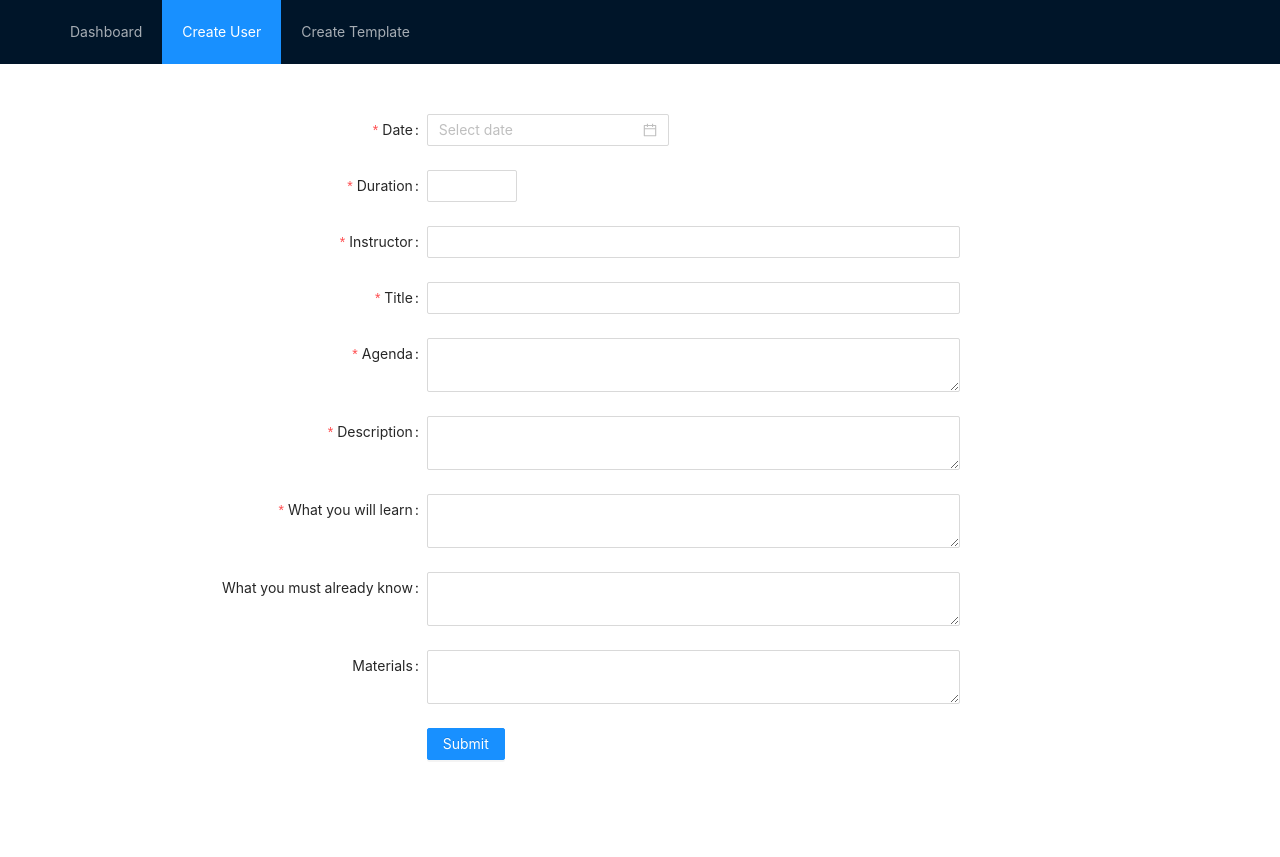
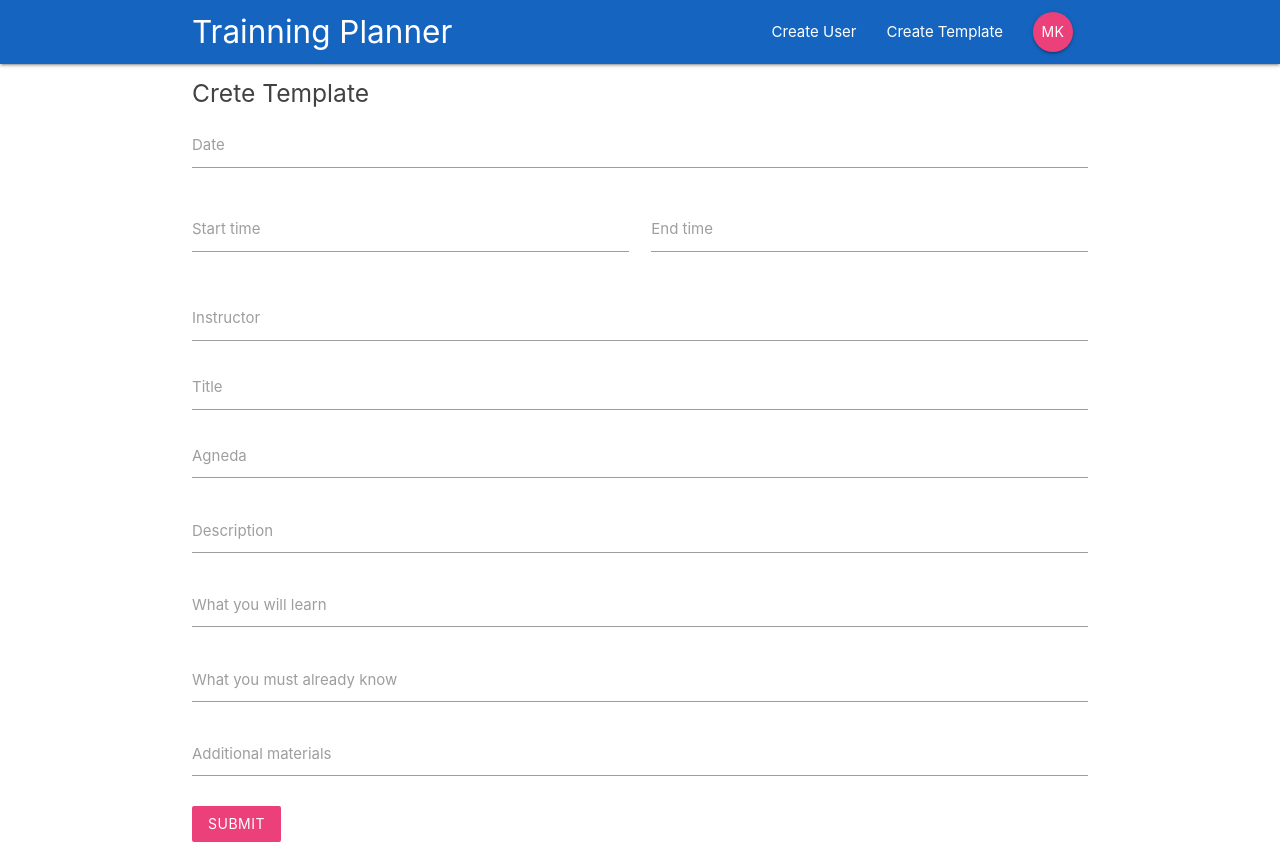
Before and after one commit to nokia-wroclaw/innovativeproject-training-planner, a React (Create React App) app in the folder client/: page /inviteTemplate in a window 1280 px wide. Before the commit the page ends 800 px from the top, so only its background shows below. Built offline with nearby package versions, Linux system fonts and the light colour scheme.

Commit message:
redesing app with materialize-css

```diff
--- a/client/package.json
+++ b/client/package.json
@@ -6,9 +6,8 @@
     "@testing-library/jest-dom": "^4.2.4",
     "@testing-library/react": "^9.4.1",
     "@testing-library/user-event": "^7.2.1",
-    "antd": "^4.0.2",
     "axios": "^0.19.2",
-    "bootstrap": "^4.4.1",
+    "materialize-css": "^1.0.0-rc.2",
     "react": "^16.13.0",
     "react-dom": "^16.13.0",
     "react-router-dom": "^5.1.2",
--- a/client/public/index.html
+++ b/client/public/index.html
@@ -25,6 +25,8 @@
       Learn how to configure a non-root public URL by running `npm run build`.
     -->
     <title>Training Planner</title>
+    <!--Import Google Icon Font-->
+    <link href="https://fonts.googleapis.com/icon?family=Material+Icons" rel="stylesheet">
   </head>
   <body>
     <noscript>You need to enable JavaScript to run this app.</noscript>
@@ -39,5 +41,7 @@
       To begin the development, run `npm start` or `yarn start`.
       To create a production bundle, use `npm run build` or `yarn build`.
     -->
+    <!--JavaScript at end of body for optimized loading-->
+    <script src="https://cdnjs.cloudflare.com/ajax/libs/materialize/1.0.0/js/materialize.min.js"></script>
   </body>
 </html>
--- a/client/src/App.js
+++ b/client/src/App.js
@@ -8,11 +8,14 @@ import CreateInviteTemplate from "./components/template/createInviteTemplate.com
 function App() {
   return (
     <BrowserRouter>
+      <div className="App">
         <Navbar />
         <Switch>
+          <Route exact path='/' />
           <Route path="/useres" component={CreateUser} />
           <Route path="/inviteTemplate" component={CreateInviteTemplate} />
         </Switch>
+      </div>
     </BrowserRouter>
   );
 }
--- a/client/src/components/layout/navbar.component.js
+++ b/client/src/components/layout/navbar.component.js
@@ -1,27 +1,18 @@
-import React, { Component } from 'react';
+import React from 'react';
 import { Link } from 'react-router-dom';
-import { Menu } from "antd";
 
-export default class Navbar extends Component {
+export default function Navbar() {
 
-  render() {
-    return (
-      <Menu
-        theme="dark"
-        mode="horizontal"
-        defaultSelectedKeys={['2']}
-        style={{ lineHeight: '64px', padding: '0 50px', marginBottom: '50px' }}
-      >
-        <Menu.Item key="1">
-          <Link to="/"> Dashboard </Link>
-        </Menu.Item>
-        <Menu.Item key="2">
-          <Link to="/useres"> Create User </Link>
-        </Menu.Item>
-        <Menu.Item key="3">
-          <Link to="/inviteTemplate"> Create Template </Link>
-        </Menu.Item>
-      </Menu>
-    )
-  }
+  return (
+    <nav className="nav-wrapper blue darken-3">
+      <div className="container">
+        <Link to='/' className="brand-logo"> Trainning Planner</Link>
+        <ul className="right">
+            <li><Link to ='/useres'>Create User</Link></li>
+            <li><Link to ='/inviteTemplate'>Create Template</Link></li>
+            <li><Link to ='/' className='btn btn-floating pink lighten-1'>MK</Link></li>
+        </ul>
+      </div>
+    </nav>
+  )
 }
--- a/client/src/components/template/createInviteTemplate.component.js
+++ b/client/src/components/template/createInviteTemplate.component.js
@@ -1,15 +1,11 @@
-import React, { useState } from "react";
-import { Form, Input, InputNumber, Button, DatePicker } from "antd";
+import React, { useState, useEffect } from "react";
 import axios from "axios";
-
-const layout = {
-  labelCol: { span: 8 },
-  wrapperCol: { span: 10 }
-};
+import M from 'materialize-css';
 
 export default function CreateInviteTemplate() {
   let [date, setDate] = useState(null);
-  const [duration, setDuration] = useState(2);
+  const [startTime, setStartTime] = useState(null);
+  const [endTime, setEndTime] = useState(null)
   const [instructor, setInstructor] = useState("");
   const [title, setTitle] = useState("");
   const [agenda, setAgenda] = useState("");
@@ -18,12 +14,18 @@ export default function CreateInviteTemplate() {
   const [mustKnow, setMustKnow] = useState("");
   const [materials, setMaterials] = useState("");
 
+  useEffect(() => {
+      M.AutoInit();
+  }, [])
+
   function onSubmit(event) {
-    // event.preventDefault();
+    event.preventDefault();
+
     date = date.toJSON();
     const template = {
       date,
-      duration,
+      startTime,
+      endTime,
       instructor,
       title,
       agenda,
@@ -41,87 +43,106 @@ export default function CreateInviteTemplate() {
   }
 
   return (
-    <Form {...layout} onFinish={onSubmit} name="nest-messages">
-      <Form.Item name={["date"]} label="Date" rules={[{ required: true }]}>
-        <DatePicker
-          showTime
-          format="YYYY-MM-DD HH:mm"
-          value={date}
-          onChange={setDate}
+    <div className="container">
+      <form className="white col s12" onSubmit={onSubmit}>
+        <h5 className="grey-text text-darken-3"> Crete Template </h5>
+        <div className="input-field">
+              <label htmlFor="date">Date</label>
+              <input
+                type="text"
+                id="date"
+                className="datepicker"
+                required
+                onChange={event => setDate(event.target.value)}
               />
-      </Form.Item>
-
-      <Form.Item
-        name={["duration"]}
-        label="Duration:"
-        rules={[{ type: "number", min: 1, max: 24, required: true }]}
-      >
-        <InputNumber value={duration} onChange={setDuration} />
-      </Form.Item>
-
-      <Form.Item
-        name={["instructor"]}
-        label="Instructor"
-        rules={[{ required: true }]}
-      >
-        <Input
-          value={instructor}
+        </div>
+        <div className="row">
+          <div className="input-field col s6">
+              <label htmlFor="startTime">Start time</label>
+              <input
+                type="text"
+                id="startTime"
+                className="timepicker"
+                required
+                onChange={event => setStartTime(event.target.value)}
+              />
+          </div>
+          <div className="input-field col s6">
+              <label htmlFor="endTime">End time</label>
+              <input
+                type="text"
+                id="endTime"
+                className="timepicker"
+                required
+                onChange={event => setEndTime(event.target.value)}
+              />
+          </div>
+        </div>
+        <div className="input-field">
+            <label htmlFor="instructor">Instructor</label>
+            <input
+              type="text"
+              id="instructor"
+              required
               onChange={event => setInstructor(event.target.value)}
             />
-      </Form.Item>
-
-      <Form.Item name={["title"]} label="Title:" rules={[{ required: true }]}>
-        <Input value={title} onChange={event => setTitle(event.target.value)} />
-      </Form.Item>
-
-      <Form.Item name={["agenda"]} label="Agenda:" rules={[{ required: true }]}>
-        <Input.TextArea
-          value={agenda}
+        </div>
+        <div className="input-field">
+            <label htmlFor="title">Title</label>
+            <input
+              type="text"
+              id="title"
+              required
+              onChange={event => setTitle(event.target.value)}
+            />
+        </div>
+        <div className="input-field">
+          <label htmlFor="agenda">Agneda</label>
+          <textarea
+            id="agenda"
+            className="materialize-textarea"
             onChange={event => setAgenda(event.target.value)}
+            required
           />
-      </Form.Item>
-
-      <Form.Item
-        name={["description"]}
-        label="Description:"
-        rules={[{ required: true }]}
-      >
-        <Input.TextArea
-          value={description}
+        </div>
+        <div className="input-field">
+          <label htmlFor="description">Description</label>
+          <textarea
+            id="description"
+            className="materialize-textarea"
             onChange={event => setDescription(event.target.value)}
+            required
           />
-      </Form.Item>
-
-      <Form.Item
-        name={["willLearn"]}
-        label="What you will learn:"
-        rules={[{ required: true }]}
-      >
-        <Input.TextArea
-          value={willLearn}
+        </div>
+        <div className="input-field">
+          <label htmlFor="willLearn">What you will learn</label>
+          <textarea
+            id="willLearn"
+            className="materialize-textarea"
             onChange={event => setWillLearn(event.target.value)}
+            required
           />
-      </Form.Item>
-
-      <Form.Item name={["mustKnow"]} label="What you must already know:">
-        <Input.TextArea
-          value={mustKnow}
+        </div>
+        <div className="input-field">
+          <label htmlFor="mustKnow">What you must already know</label>
+          <textarea
+            id="mustKnow"
+            className="materialize-textarea"
             onChange={event => setMustKnow(event.target.value)}
           />
-      </Form.Item>
-
-      <Form.Item name={["materials"]} label="Materials:">
-        <Input.TextArea
-          value={materials}
+        </div>
+        <div className="input-field">
+          <label htmlFor="materials">Additional materials</label>
+          <textarea
+            id="materials"
+            className="materialize-textarea"
             onChange={event => setMaterials(event.target.value)}
           />
-      </Form.Item>
-
-      <Form.Item wrapperCol={{ ...layout.wrapperCol, offset: 8 }}>
-        <Button type="primary" htmlType="submit">
-          Submit
-        </Button>
-      </Form.Item>
-    </Form>
+        </div>
+        <div className="input-field">
+            <button className="btn pink lighten-1 z-depth-0">Submit</button>
+        </div>
+      </form>
+    </div>
   );
 }
--- a/client/src/components/user/createUser.component.js
+++ b/client/src/components/user/createUser.component.js
@@ -1,42 +1,31 @@
 import React, { useState } from "react";
-import { Form, Input, Button} from "antd";
 import axios from "axios";
-
-const layout = {
-  labelCol: { span: 8 },
-  wrapperCol: { span: 10 }
-};
 
 export default function CreateUser() {
   const [username, setUsername] = useState("");
 
   function onSubmit(event) {
-    //event.preventDefault();
+    event.preventDefault();
     const user = {username};
     axios
       .post("/users/add", user)
       .then(res => console.log(res.data));
-      setUsername("");
+
+    setUsername("");
   }
 
   return (
-    <Form {...layout} onFinish={onSubmit}>
-      <Form.Item
-        name={["username"]}
-        label="Username"
-        rules={[{ required: true }]}
-      >
-        <Input
-          value={username}
-          onChange={event => setUsername(event.target.value)}
-        />
-      </Form.Item>
-
-      <Form.Item wrapperCol={{ ...layout.wrapperCol, offset: 8 }}>
-        <Button type="primary" htmlType="submit">
-          Submit
-        </Button>
-      </Form.Item>
-    </Form>
+    <div className="container">
+      <form className="white" onSubmit={onSubmit}>
+          <h5 className="grey-text text-darken-3"> Create User</h5>
+          <div className="input-field">
+              <label htmlFor="username">Username</label>
+              <input type="text" id="username" required onChange={event => setUsername(event.target.value)}/>
+          </div>
+          <div className="input-field">
+              <button className="btn pink lighten-1 z-depth-0">Create</button>
+          </div>
+      </form>
+    </div>
   );
 }
--- a/client/src/index.js
+++ b/client/src/index.js
@@ -1,7 +1,7 @@
 import React from "react";
 import ReactDOM from "react-dom";
 import "./index.css";
-import "antd/dist/antd.css";
+import "materialize-css/dist/css/materialize.min.css"
 import App from "./App";
 import * as serviceWorker from "./serviceWorker";
 
```
Also changed, not shown: 1 other file (tests, documents, lock files or other folders). Lines whose indentation alone changed are shown as unchanged.
